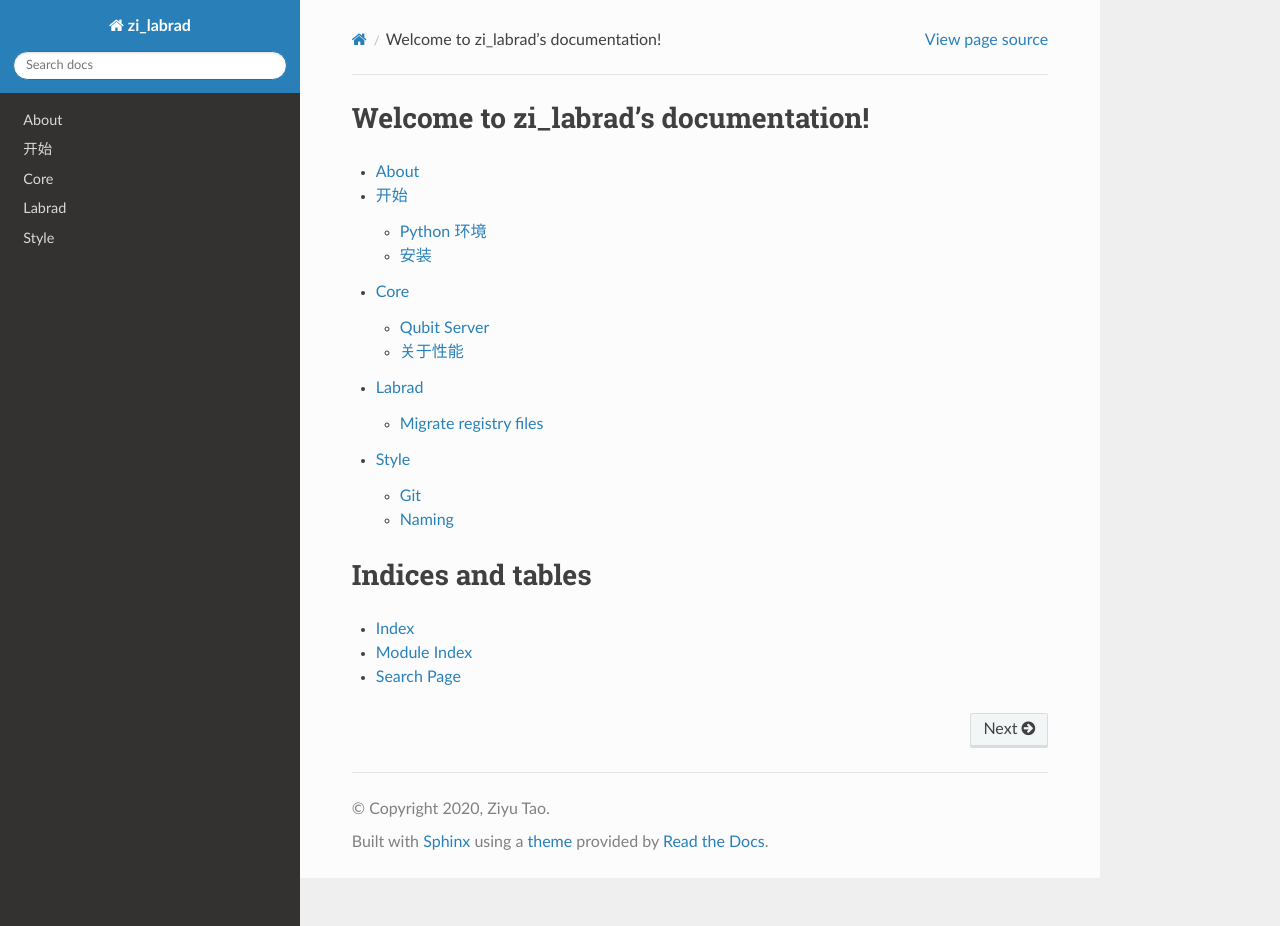
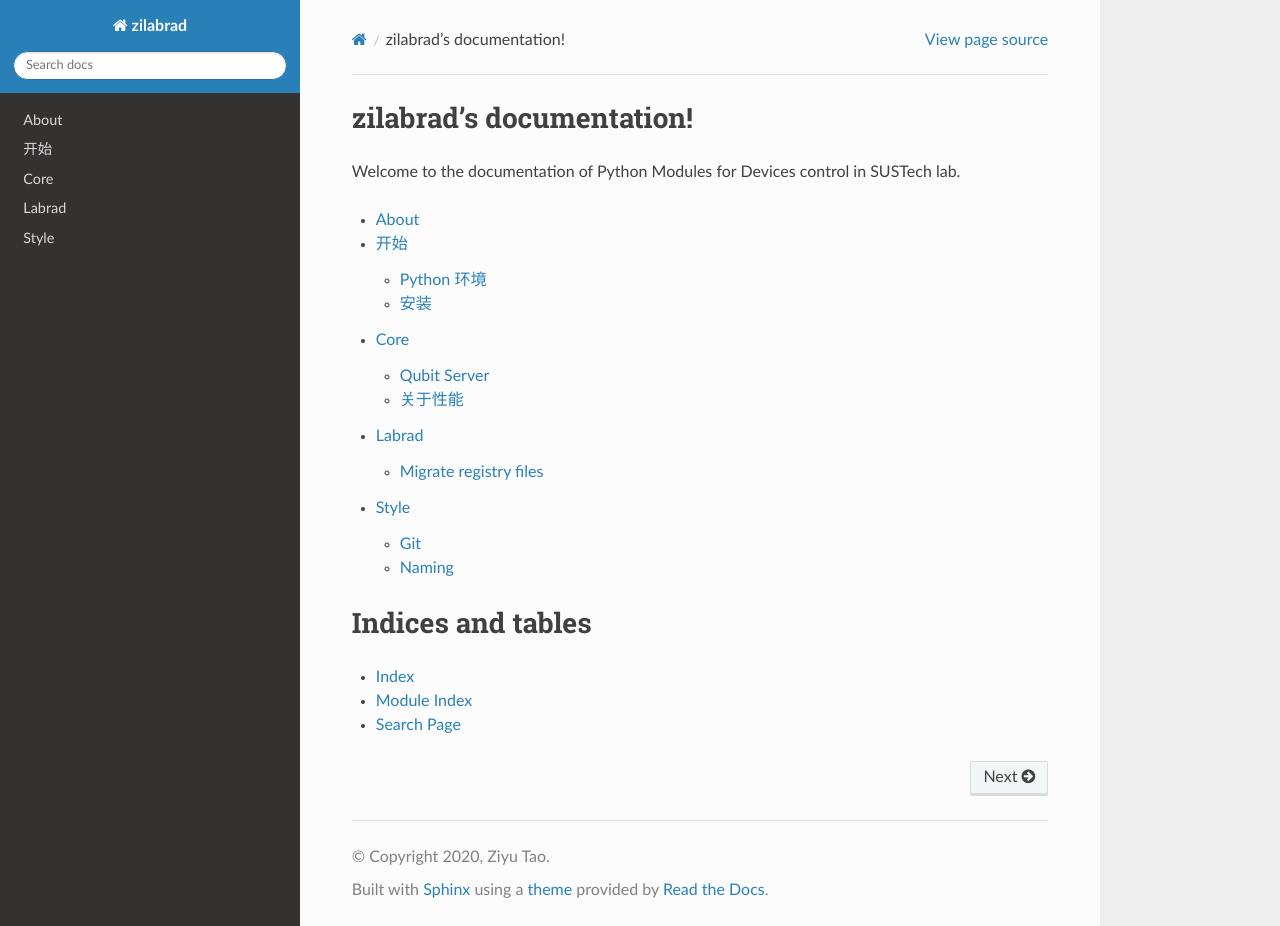
Before and after one commit to ZeeUTao/zi_labrad, a Sphinx documentation site: the page built from docs/source/index.rst, in a window 1280 px wide and 926 px high. Built offline with Sphinx 7.4.7 and the Read the Docs theme 2.0.0, drawn with Linux system fonts in a browser that asks for light colours.

Commit message:
update docs-config, index

```diff
--- a/docs/source/conf.py
+++ b/docs/source/conf.py
@@ -25,7 +25,7 @@ apidoc_separate_modules = True
 
 # -- Project information -----------------------------------------------------
 
-project = 'zi_labrad'
+project = 'zilabrad'
 copyright = '2020, Ziyu Tao'
 author = 'Ziyu Tao'
 
--- a/docs/source/index.rst
+++ b/docs/source/index.rst
@@ -3,8 +3,12 @@
    You can adapt this file completely to your liking, but it should at least
    contain the root `toctree` directive.
 
-Welcome to zi_labrad's documentation!
+zilabrad's documentation!
 =====================================
+
+Welcome to the documentation of
+Python Modules for Devices control in SUSTech lab.
+
 
 .. toctree::
    :maxdepth: 2
```
